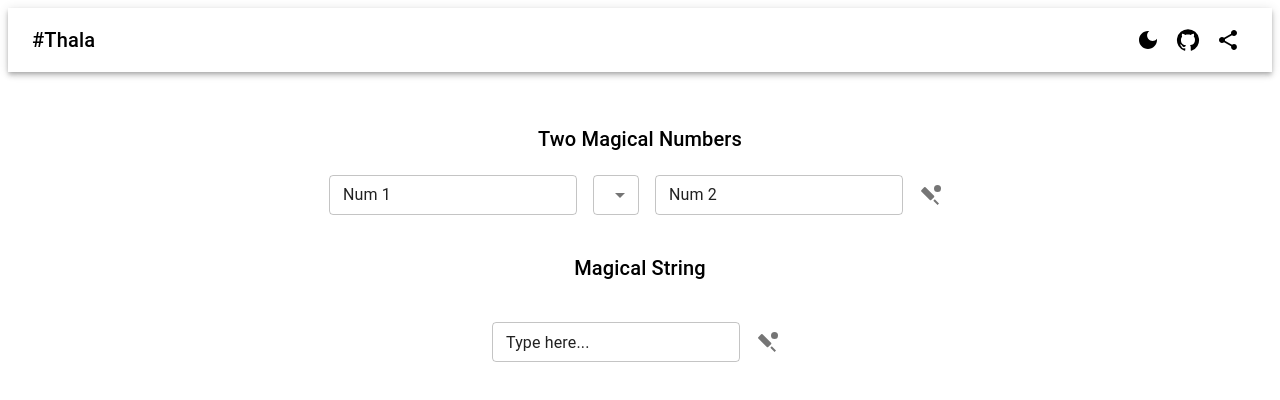
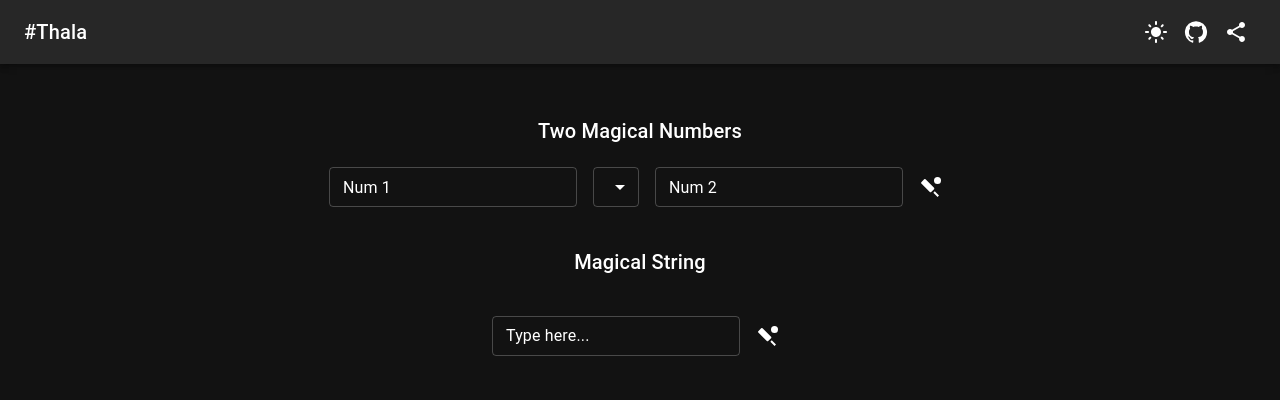
Before and after one commit to manav809/thala, a React (Create React App) app: page / in a window 1280 px wide. Shown: the top 400 px of the page. Built offline with nearby package versions, Linux system fonts and the light colour scheme.

Commit message:
Add Dark and Light Mode

```diff
--- a/src/App.js
+++ b/src/App.js
@@ -1,11 +1,23 @@
 import Navbar from "./components/Navbar";
 import Main from "./Main";
+import { CssBaseline } from "@mui/material";
+import { ThemeProvider, createTheme } from "@mui/material/styles";
+import { useState } from "react";
 function App() {
+  const [darkMode, setDarkMode] = useState(true);
+  const theme = createTheme({
+    palette: {
+      mode: darkMode ? "dark" : "light",
+    },
+  });
   return (
-    <div className="App">
-      <Navbar />
-      <Main />
-    </div>
+    <ThemeProvider theme={theme}>
+      <CssBaseline />
+      <div className="App">
+        <Navbar darkMode={darkMode} change={() => setDarkMode(!darkMode)}/>
+        <Main />
+      </div>
+    </ThemeProvider>
   );
 }
 
--- a/src/components/Navbar.js
+++ b/src/components/Navbar.js
@@ -7,8 +7,8 @@ import IconButton from '@mui/material/IconButton';
 import DarkModeIcon from '@mui/icons-material/DarkMode';
 import GitHubIcon from '@mui/icons-material/GitHub';
 import ShareIcon from '@mui/icons-material/Share';
-
-export default function MenuAppBar() {
+import LightModeIcon from '@mui/icons-material/LightMode';
+export default function MenuAppBar({change, darkMode}) {
   return (
     <Box>
       <AppBar position="static" color="inherit" enableColorOnDark>
@@ -17,8 +17,8 @@ export default function MenuAppBar() {
             #Thala
           </Typography>
           <div>
-            <IconButton size="medium" color="inherit">
-              <DarkModeIcon />
+            <IconButton size="medium" color="inherit" onClick={change} darkMode={darkMode}>
+              {darkMode ? <LightModeIcon /> : <DarkModeIcon />}
             </IconButton>
             <IconButton size="medium" color="inherit">
               <GitHubIcon />
```
